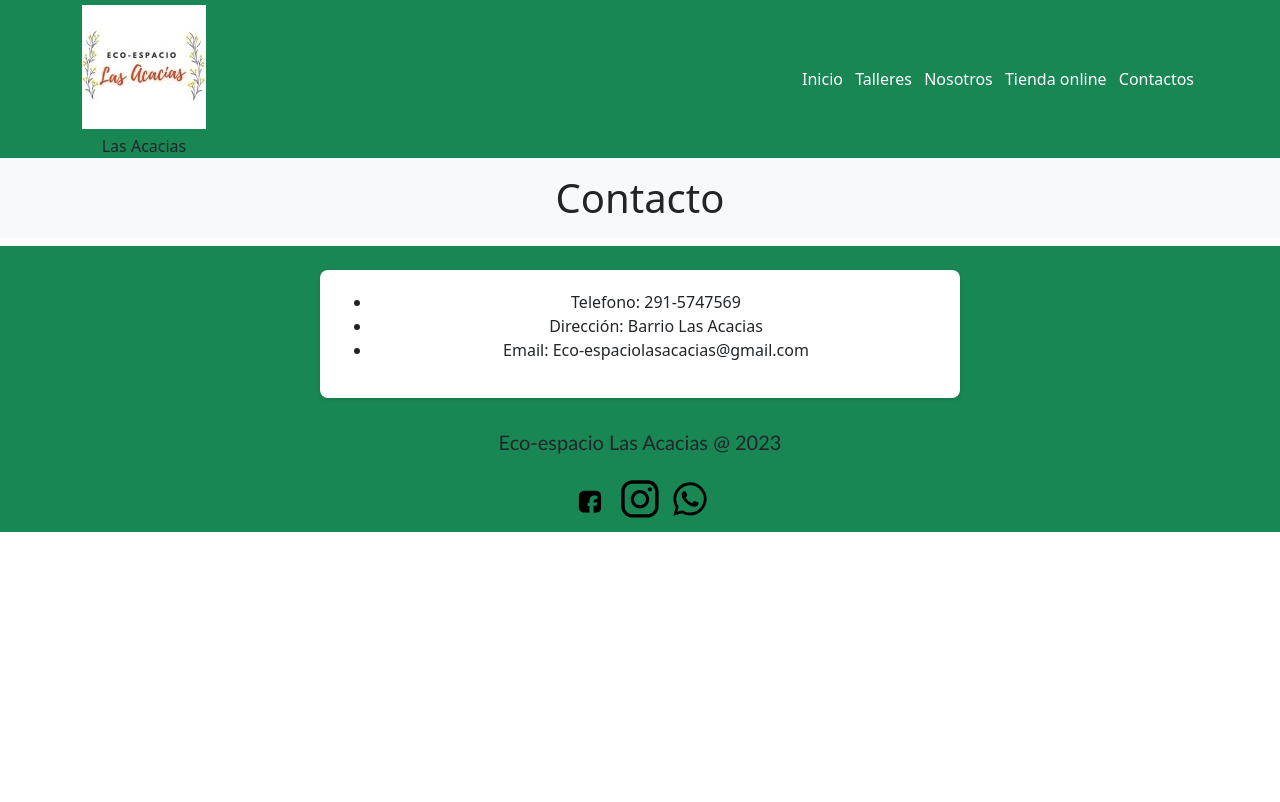
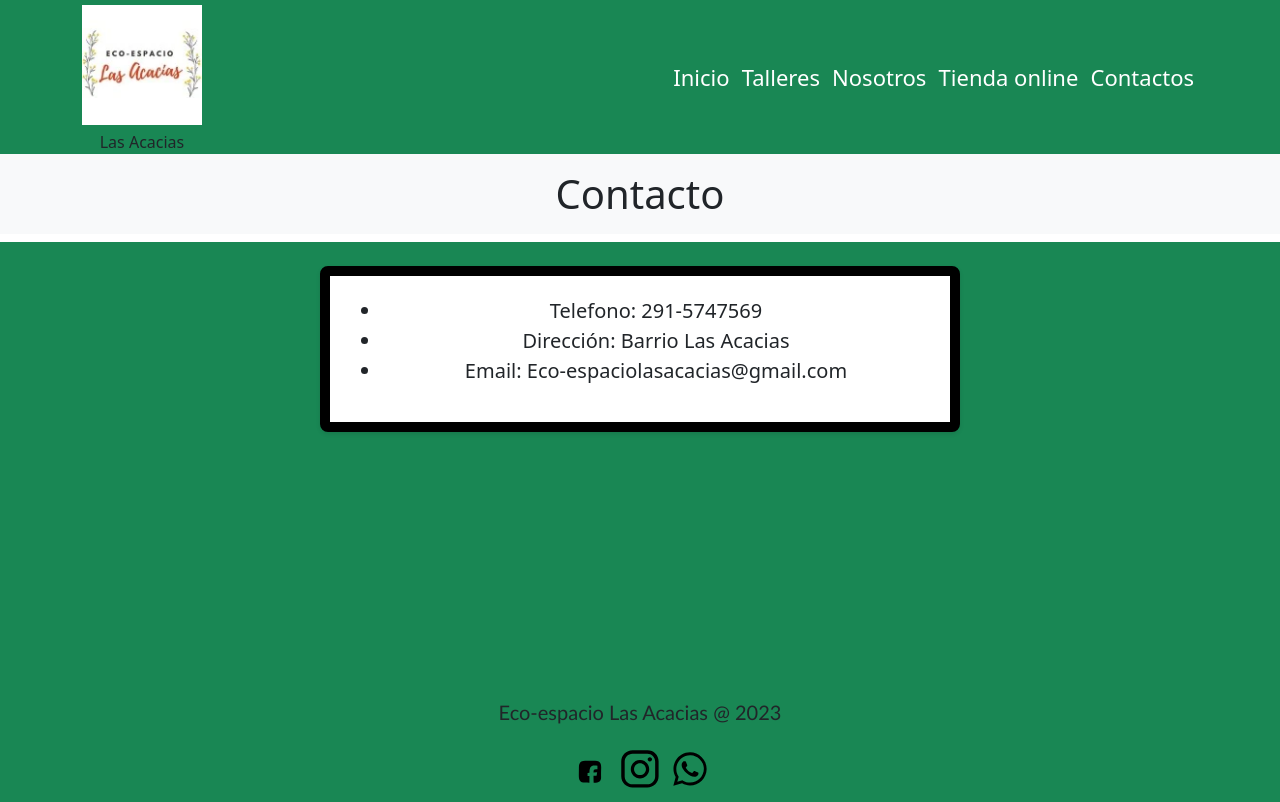
Before and after one commit to orianaserafin/PfSerafin, a website: page pages/contacto.html in a window 1280 px wide. Drawn offline with nearby package versions, Linux system fonts and the light colour scheme.

Commit message:
arreglos de css

```diff
--- a/pages/contacto.html
+++ b/pages/contacto.html
@@ -9,7 +9,7 @@
     <title>Contacto</title>
 </head>
 <body class="contacto">
-    <header class="bg-light header-talleres">
+    <header class="bg-light">
         <nav class="navbar bg-success p-0">
             <div class="container justify-content-between">
                 <div class="logo-container d-flex align-items-center justify-content-between flex-column">
--- a/sass/scss/modulos/_navigation.scss
+++ b/sass/scss/modulos/_navigation.scss
@@ -9,11 +9,6 @@
 }
 
 .imgLogo{
-    width: 30px;
-    height: 50px;
+    width: 120px;
+    height: 120px;
 }
-
-nav {
-    height: 100px;
-    max-height: 100px;
-}
--- a/sass/scss/modulos/_talleres.scss
+++ b/sass/scss/modulos/_talleres.scss
@@ -1,8 +1,5 @@
 .main-talleres{
     min-height: calc(100vh - 350px);
-}
-.header-talleres{
-    height: $seis-cienp - 300px;
 }
 
 .talleresimg {
--- a/sass/scss/style.scss
+++ b/sass/scss/style.scss
@@ -1,8 +1,11 @@
 @import "./modulos/variables";
-@import "./modulos/reset";
+@import "./modulos/contacto";
+@import "./modulos/footer";
 @import "./modulos/header";
 @import "./modulos/main";
-@import "./modulos/footer";
+@import "./modulos/navigation";
+@import "./modulos/reset";
+@import "./modulos/talleres";
 
 p {
     color: black;
```
Also changed, not shown: index.html (+4 -4 lines), css/style.css, 1 other file.
